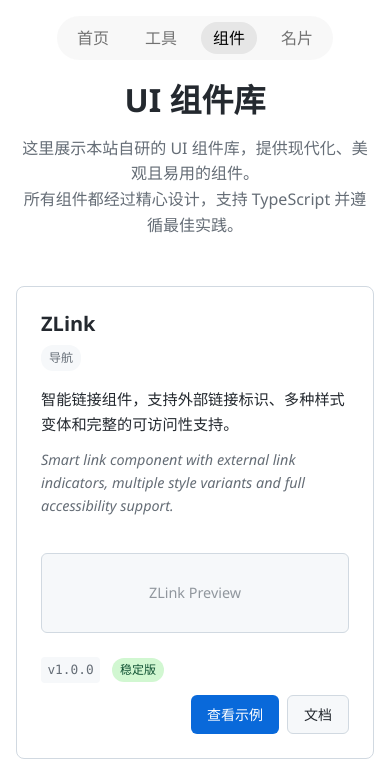
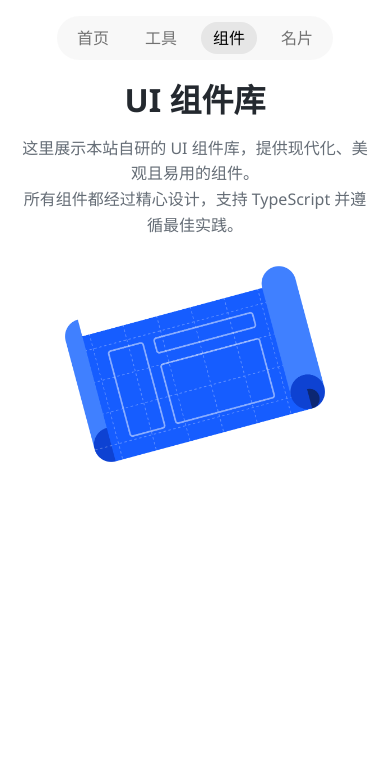
Before and after one commit to UnderHear/toolsWeb, a Vue app: page /component in a window 390 px wide. Shown: the top 781 px of the page. Built offline with nearby package versions, Linux system fonts and the light colour scheme.

Commit message:
style(page):修改了components页

```diff
--- a/src/views/components.vue
+++ b/src/views/components.vue
@@ -4,141 +4,13 @@
       <h1 class="title">UI 组件库</h1>
       <p class="subtitle">这里展示本站自研的 UI 组件库，提供现代化、美观且易用的组件。</p>
       <p class="subtitle">所有组件都经过精心设计，支持 TypeScript 并遵循最佳实践。</p>
-    </div>
-
-    <div class="components-grid">
-      <div v-for="component in components" :key="component.id" class="component-card">
-        <div class="component-content">
-          <div class="component-header-info">
-            <h3 class="component-name">{{ component.name }}</h3>
-            <span class="component-category">{{ component.category }}</span>
-          </div>
-          <div class="component-description">
-            <p>{{ component.description.zh }}</p>
-            <p class="description-en">{{ component.description.en }}</p>
-          </div>
-          <div class="component-preview">
-            <div class="preview-container">
-              <!-- 这里可以放置组件的预览 -->
-              <div class="preview-placeholder">
-                <span class="preview-text">{{ component.name }} Preview</span>
-              </div>
-            </div>
-          </div>
-          <div class="component-actions">
-            <div class="component-info">
-              <span class="version">v{{ component.version }}</span>
-              <span class="status" :class="`status-${component.status}`">{{ getStatusText(component.status) }}</span>
-            </div>
-            <div class="action-buttons">
-              <button class="demo-button" :class="{ disabled: component.status === 'development' }">
-                {{ component.status === 'development' ? '开发中' : '查看示例' }}
-              </button>
-              <button class="docs-button">
-                文档
-              </button>
-            </div>
-          </div>
-        </div>
-      </div>
+      <img src="@/assets/components0.png" alt="Components Preview" class="components-preview" />
     </div>
   </div>
 </template>
 
 <script setup lang="ts">
-import { ref } from 'vue'
 
-interface ComponentDescription {
-  zh: string
-  en: string
-}
-
-interface Component {
-  id: number
-  name: string
-  description: ComponentDescription
-  category: string
-  version: string
-  status: 'stable' | 'beta' | 'development'
-}
-
-const components = ref<Component[]>([
-  {
-    id: 1,
-    name: 'ZLink',
-    description: {
-      zh: '智能链接组件，支持外部链接标识、多种样式变体和完整的可访问性支持。',
-      en: 'Smart link component with external link indicators, multiple style variants and full accessibility support.'
-    },
-    category: '导航',
-    version: '1.0.0',
-    status: 'stable'
-  },
-  {
-    id: 2,
-    name: 'ZSelect',
-    description: {
-      zh: '现代化选择器组件，支持搜索、多选、自定义选项渲染等高级功能。',
-      en: 'Modern select component with search, multi-select, custom option rendering and more advanced features.'
-    },
-    category: '表单',
-    version: '1.2.0',
-    status: 'stable'
-  },
-  {
-    id: 3,
-    name: 'ZButton',
-    description: {
-      zh: '多功能按钮组件，提供多种尺寸、颜色主题和加载状态。',
-      en: 'Versatile button component with multiple sizes, color themes and loading states.'
-    },
-    category: '基础',
-    version: '1.1.0',
-    status: 'beta'
-  },
-  {
-    id: 4,
-    name: 'ZModal',
-    description: {
-      zh: '响应式模态框组件，支持嵌套、拖拽、自定义动画等特性。',
-      en: 'Responsive modal component with nesting, dragging, custom animations and more features.'
-    },
-    category: '反馈',
-    version: '0.8.0',
-    status: 'development'
-  },
-  {
-    id: 5,
-    name: 'ZTable',
-    description: {
-      zh: '功能强大的表格组件，支持排序、筛选、分页、虚拟滚动等功能。',
-      en: 'Powerful table component with sorting, filtering, pagination, virtual scrolling and more.'
-    },
-    category: '数据展示',
-    version: '0.5.0',
-    status: 'development'
-  },
-  {
-    id: 6,
-    name: 'ZCard',
-    description: {
-      zh: '灵活的卡片容器组件，支持多种布局模式和交互效果。',
-      en: 'Flexible card container component with multiple layout modes and interactive effects.'
-    },
-    category: '布局',
-    version: '1.0.0',
-    status: 'stable'
-  }
-])
-
-const getStatusText = (status: string) => {
-  const statusMap = {
-    stable: '稳定版',
-    beta: '测试版',
-    development: '开发中'
-  }
-  return statusMap[status as keyof typeof statusMap] || status
-}
 </script>
 
 <style scoped>
@@ -171,187 +43,10 @@ const getStatusText = (status: string) => {
   margin: 0 auto;
 }
 
-.components-grid {
-  display: grid;
-  grid-template-columns: repeat(2, 1fr);
-  gap: 2rem;
-}
-
-.component-card {
-  background: white;
-  border: 1px solid #d1d9e1;
-  border-radius: 8px;
-  padding: 2rem;
-  display: flex;
-  transition: all 0.2s ease;
-  min-height: 280px;
-}
-
-.component-card:hover {
-  border-color: #0969da;
-  box-shadow: 0 4px 14px -4px rgba(0,0,0,0.08);
-}
-
-.component-content {
-  flex: 1;
-  display: flex;
-  flex-direction: column;
-}
-
-.component-header-info {
-  display: flex;
-  justify-content: space-between;
-  align-items: flex-start;
-  margin-bottom: 1rem;
-  gap: 1rem;
-}
-
-.component-name {
-  margin: 0;
-  font-size: 1.25rem;
-  font-weight: 600;
-  color: #24292f;
-  line-height: 1.3;
-  flex: 1;
-}
-
-.component-category {
-  font-size: 0.75rem;
-  color: #656d76;
-  background-color: #f6f8fa;
-  padding: 0.25rem 0.5rem;
-  border-radius: 12px;
-  font-weight: 500;
-  white-space: nowrap;
-}
-
-.component-description {
-  margin-bottom: 1.5rem;
-}
-
-.component-description p {
-  margin: 0 0 0.75rem 0;
-  font-size: 0.95rem;
-  line-height: 1.6;
-  color: #24292f;
-}
-
-.description-en {
-  color: #656d76 !important;
-  font-style: italic;
-  font-size: 0.9rem !important;
-}
-
-.component-preview {
-  flex: 1;
-  margin-bottom: 1.5rem;
-}
-
-.preview-container {
-  background: #f6f8fa;
-  border: 1px solid #d1d9e1;
-  border-radius: 6px;
-  padding: 1.5rem;
-  min-height: 80px;
-  display: flex;
-  align-items: center;
-  justify-content: center;
-}
-
-.preview-placeholder {
-  color: #656d76;
-  font-size: 0.9rem;
-  text-align: center;
-}
-
-.preview-text {
-  opacity: 0.7;
-}
-
-.component-actions {
-  display: flex;
-  justify-content: space-between;
-  align-items: center;
-  gap: 1rem;
-}
-
-.component-info {
-  display: flex;
-  align-items: center;
-  gap: 0.75rem;
-}
-
-.version {
-  font-size: 0.8rem;
-  color: #656d76;
-  background: #f6f8fa;
-  padding: 0.2rem 0.4rem;
-  border-radius: 4px;
-  font-family: 'Monaco', 'Menlo', monospace;
-}
-
-.status {
-  font-size: 0.75rem;
-  padding: 0.2rem 0.5rem;
-  border-radius: 12px;
-  font-weight: 500;
-}
-
-.status-stable {
-  background: #d1f7d1;
-  color: #0f5132;
-}
-
-.status-beta {
-  background: #fff3cd;
-  color: #664d03;
-}
-
-.status-development {
-  background: #f8d7da;
-  color: #721c24;
-}
-
-.action-buttons {
-  display: flex;
-  gap: 0.5rem;
-}
-
-.demo-button,
-.docs-button {
-  padding: 0.5rem 1rem;
-  border: none;
-  border-radius: 6px;
-  font-weight: 500;
-  font-size: 0.875rem;
-  cursor: pointer;
-  transition: all 0.2s ease;
-}
-
-.demo-button {
-  background-color: #0969da;
-  color: white;
-}
-
-.demo-button:hover:not(.disabled) {
-  background-color: #0860ca;
-}
-
-.demo-button.disabled {
-  background-color: #656d76;
-  cursor: not-allowed;
-  opacity: 0.6;
-}
-
-.docs-button {
-  background-color: #f6f8fa;
-  color: #24292f;
-  border: 1px solid #d1d9e1;
-}
-
-.docs-button:hover {
-  background-color: #e9f2fb;
-  border-color: #0969da;
+.components-preview {
+  display: block;
+  margin: 1.5rem auto 0; /* 水平居中 */
+  width: 552px;
 }
 
 @media (max-width: 768px) {
@@ -367,30 +62,9 @@ const getStatusText = (status: string) => {
     font-size: 1rem;
   }
 
-  .components-grid {
-    grid-template-columns: 1fr;
-    gap: 1.5rem;
+  .components-preview {
+    width: 75%;
   }
 
-  .component-card {
-    padding: 1.5rem;
-    min-height: auto;
-  }
-
-  .component-header-info {
-    flex-direction: column;
-    align-items: flex-start;
-    gap: 0.5rem;
-  }
-
-  .component-actions {
-    flex-direction: column;
-    align-items: flex-start;
-    gap: 0.75rem;
-  }
-
-  .action-buttons {
-    align-self: flex-end;
-  }
 }
 </style>
```
Also changed, not shown: src/views/tool/img-to-svg/img-to-svg.vue (+117 -66 lines), src/assets/components0.png (added).
